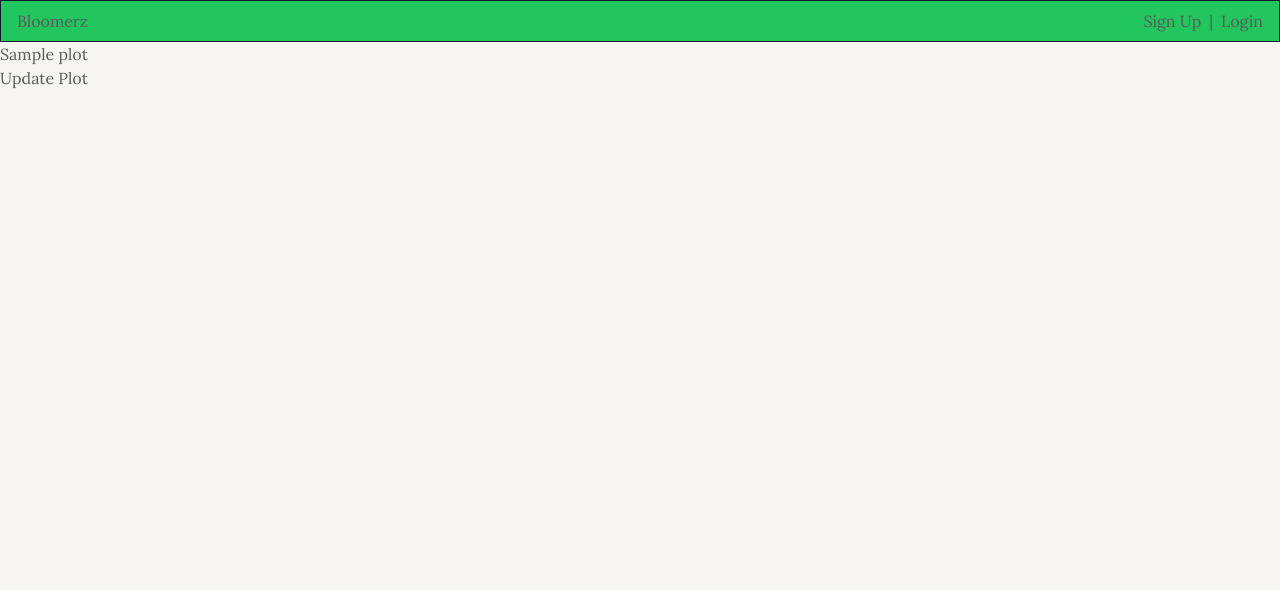
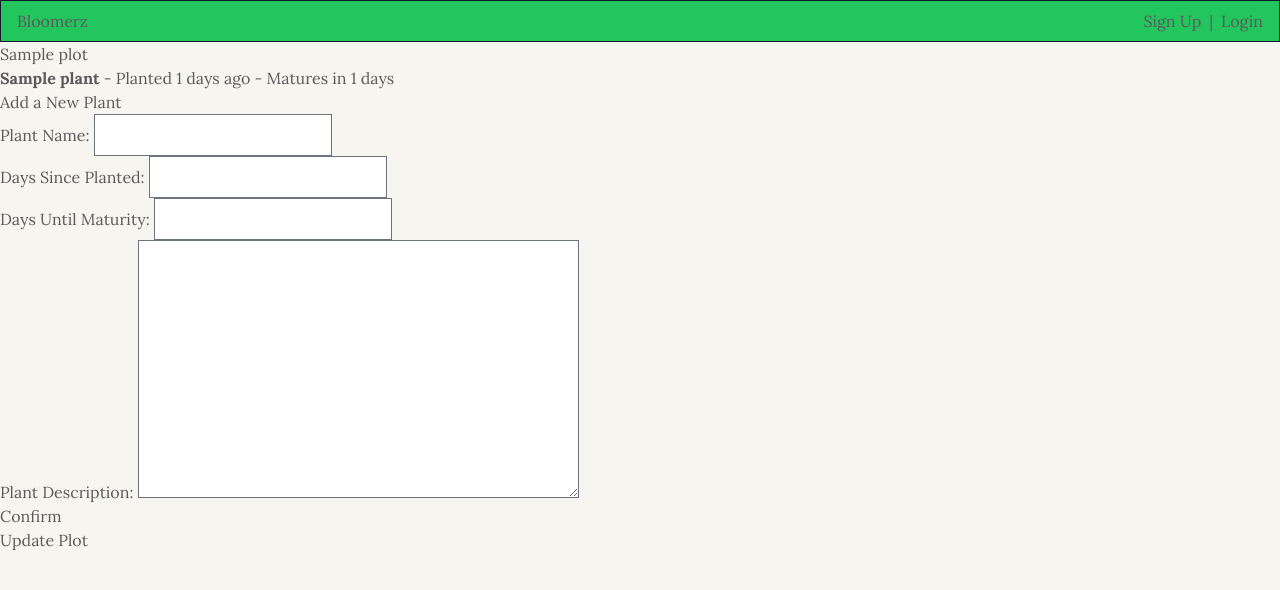
Before and after one commit to andrewSantanastaso/bloomerz, a Django app: page /plots/1?add_plant=true in a window 1280 px wide. Shown: the top 590 px of the page. Run offline with Django 5.2, Linux system fonts and the light colour scheme; tables that the repository leaves empty hold one stand-in row (values such as "Sample post"); some libraries are stand-ins or nearby versions.

Commit message:
plot detail, adding plants

```diff
--- a/main_app/forms.py
+++ b/main_app/forms.py
@@ -1,6 +1,6 @@
 
 from django import forms
-from .models import Garden, Plot, Plant,User
+from .models import Garden, Plot, Plant, User
 
 from django.contrib.auth.forms import UserCreationForm
 from django.contrib.auth.models import User
@@ -28,8 +28,10 @@ class PlotForm(forms.ModelForm):
 class PlantForm(forms.ModelForm):
     class Meta:
         model = Plant
-        fields = ['name', 'days_since_planted', 'days_until_mature', 'description', 'plot']
+        fields = ['name', 'days_since_planted', 'days_until_mature', 'description']
         labels = {
+            'name': 'Plant Name',
             'days_since_planted': 'Days Since Planted',
-            'days_until_mature': 'Days Until Mature'
+            'days_until_mature': 'Days Until Maturity',
+            'description': 'Plant Description'
         }
--- a/main_app/views.py
+++ b/main_app/views.py
@@ -97,13 +97,27 @@ class CreatePlot(CreateView):
 def plot_detail(request, plot_id):
     plot = get_object_or_404(Plot, pk=plot_id)
 
+    show_form = request.GET.get('add_plant') == 'true'
+
+    if request.method == 'POST':
+        form = PlantForm(request.POST)
+        if form.is_valid():
+            plant = form.save(commit=False)
+            plant.plot = plot
+            plant.save()
+            return redirect('plot-detail', plot_id=plot.id)
+    else:
+        form = PlantForm() if show_form else None
+
     template_name = 'plots/detail.html'
-    return render(request, template_name, {'plot': plot,'garden_id': plot.garden.id})
+    return render(request, template_name, {'plot': plot, 'form': form, 'garden_id': plot.garden.id, 'show_form': show_form})
+
 def water_plot(request, plot_id):
     plot = get_object_or_404(Plot, pk=plot_id)
     plot.days_since_watered = 0
     plot.save()
     return redirect('garden-detail', pk=plot.garden.id)
+
 def urgent_plots(request):
     user_gardens = Garden.objects.filter(user=request.user)
     for garden in user_gardens:
@@ -114,8 +128,7 @@ def urgent_plots(request):
         if plot.days_since_watered >= plot.frequency:
             urgent_plots.append(plot)
 
-    return render(request,'plots/urgent.html', {'urgent_plots': urgent_plots})
-
+    return render(request, 'plots/urgent.html', {'urgent_plots': urgent_plots})
 
 class UpdatePlot(UpdateView):
     model = Plot
@@ -131,7 +144,6 @@ def plot_delete(request, plot_id):
     plot = get_object_or_404(Plot, pk=plot_id)
     plot.delete()
     return redirect('garden-detail', pk=plot.garden.id)
-
 
 class CreatePlant(CreateView):
     model = Plant
--- a/theme/templates/plots/detail.html
+++ b/theme/templates/plots/detail.html
@@ -1,8 +1,37 @@
 {% extends 'base.html' %}
 {% load static %}
 
+{% block content %}
+<h1>{{ plot.name }}</h1>
 
-{% block content %}
-<h1>{{plot.name}}</h1>
+{% if plot.plant_set.all %}
+    <ul>
+        {% for plant in plot.plant_set.all %}
+            <li>
+                <strong>{{ plant.name }}</strong>
+                - Planted {{ plant.days_since_planted }} days ago
+                - Matures in {{ plant.days_until_mature }} days
+            </li>
+        {% endfor %}
+    </ul>
+{% else %}
+    <p>No plants in this plot yet.</p>
+{% endif %}
+
+{% if not show_form %}
+    <a href="?add_plant=true" class="btn btn-success">Add Plant</a>
+{% endif %}
+
+{% if show_form %}
+<h2>Add a New Plant</h2>
+
+<form method="post">
+    {% csrf_token %}
+    {{ form.as_p }}
+    <button type="submit" class="btn btn-primary">Confirm</button>
+</form>
+{% endif %}
+
 <a href="{% url 'plot-update' plot.id %}">Update Plot</a>
+
 {% endblock %}
```
